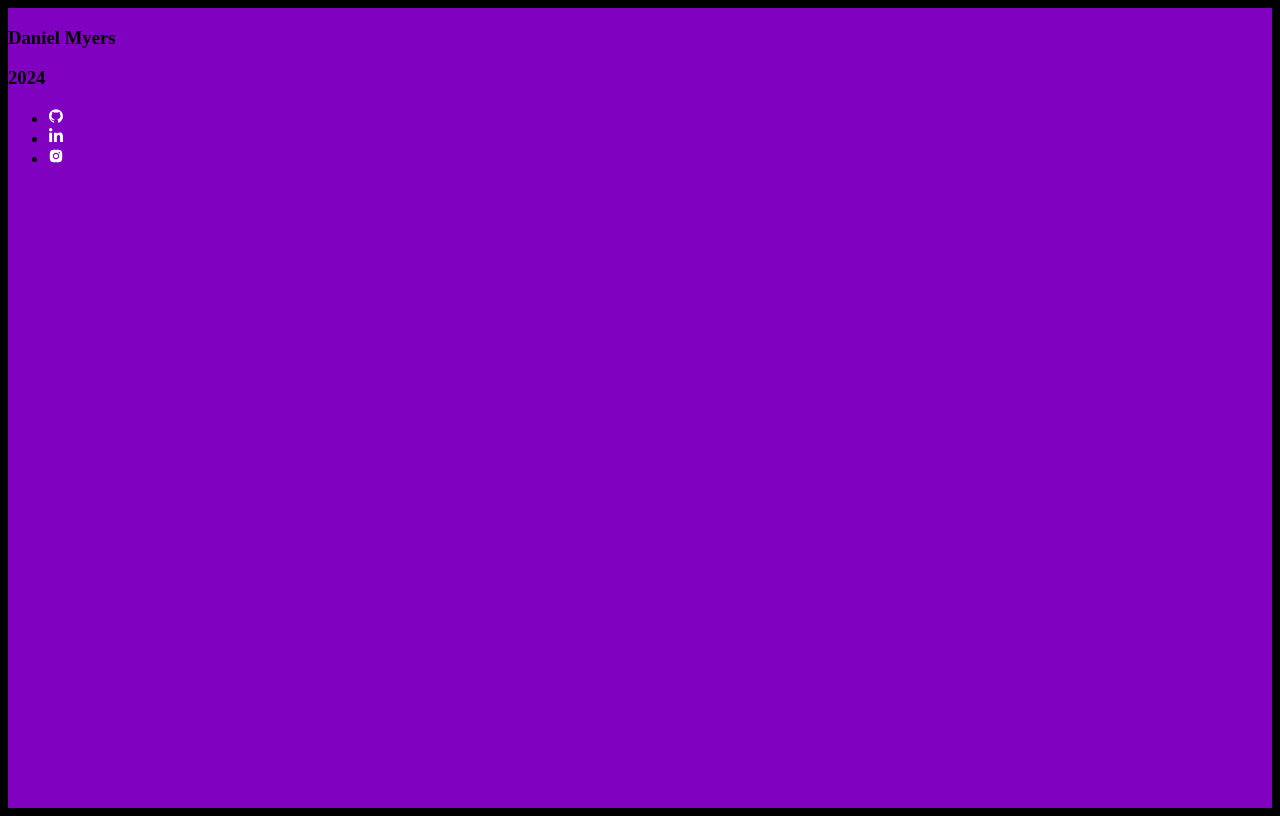
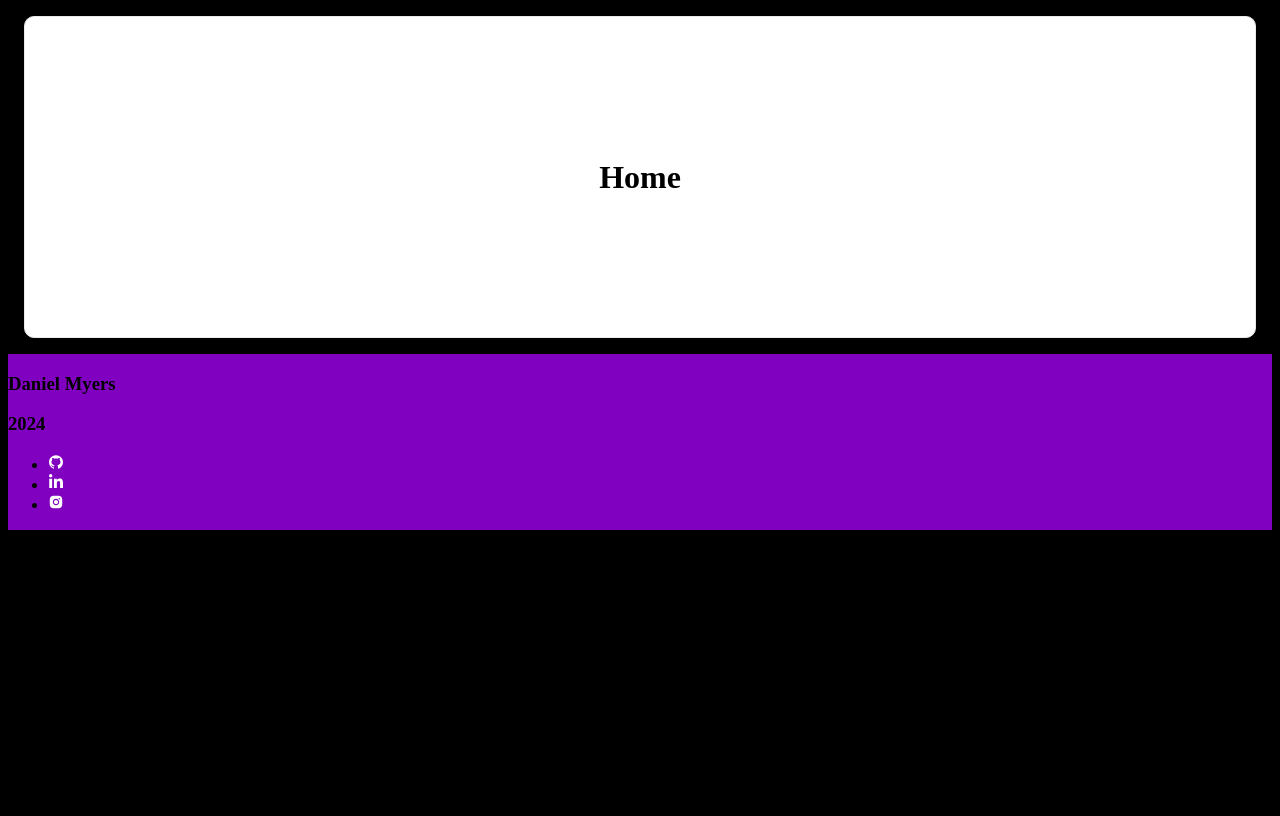
Before and after one commit to DanMyers300/danmyers.net, a Next.js app: page / in a window 1280 px wide. Built offline with nearby package versions, Linux system fonts and the light colour scheme.

Commit message:
added home content

```diff
--- a/src/components/Footer.tsx
+++ b/src/components/Footer.tsx
@@ -5,7 +5,7 @@ import {
   AiFillInstagram,
 } from "react-icons/ai";
 import { FaLinkedinIn } from "react-icons/fa";
-import styles from '../styles/Footer.module.css';
+import styles from '@/styles/Footer.module.css';
 
 const instalink =
   "https://www.instagram.com/dangandolf"
--- a/src/components/Home.tsx
+++ b/src/components/Home.tsx
@@ -0,0 +1,14 @@
+import React from 'react';
+import styles from '@/styles/Home.module.css';
+import { Container } from 'react-bootstrap';
+
+
+function MainHomePage() {
+  return (
+    <Container className={styles.Home}>
+      <h1>Home</h1>
+    </Container>
+  );
+}
+
+export default MainHomePage;
--- a/src/pages/index.tsx
+++ b/src/pages/index.tsx
@@ -1,11 +1,13 @@
 import { Inter } from '@next/font/google'
-import styles from '@/styles/Home.module.css'
+import styles from '@/styles/Index.module.css'
 import Footer from '@/components/Footer'
+import MainHomePage from '@/components/Home'
 
 export default function Home() {
   return (
     <>
       <main className={styles.main}>
+        <MainHomePage />
         <Footer />
       </main>
     </>
--- a/src/styles/Footer.module.css
+++ b/src/styles/Footer.module.css
@@ -1,9 +1,6 @@
 .footer {
     display: flex;
     flex-direction: column;
-    justify-content: space-between;
-    min-width: fit-content;
-    margin-top: 0 auto;
-    min-height: 100vh;
+    min-height: fit-content;
     background-color: rgb(128, 1, 191);
 }
--- a/src/styles/Home.module.css
+++ b/src/styles/Home.module.css
@@ -1,5 +1,15 @@
-.main {
-    margin: 0;
-    padding: 0;
-    min-height: 100vh;
+.Home {
+    background: #fff;
+    border: 1px solid #eaeaea;
+    border-radius: 10px;
+    box-shadow: 0 2px 3px rgba(0, 0, 0, 0.1);
+    display: flex;
+    flex-direction: column;
+    justify-content: center;
+    align-items: center;
+    padding: 0 1rem;
+    margin: 1rem;
+    min-height: 20rem;
+    line-height: 1.5;
+    font-size: 1rem;
 }
```
Also changed, not shown: src/styles/Index.module.css (added), 1 other file (tests, documents, lock files or other folders).
